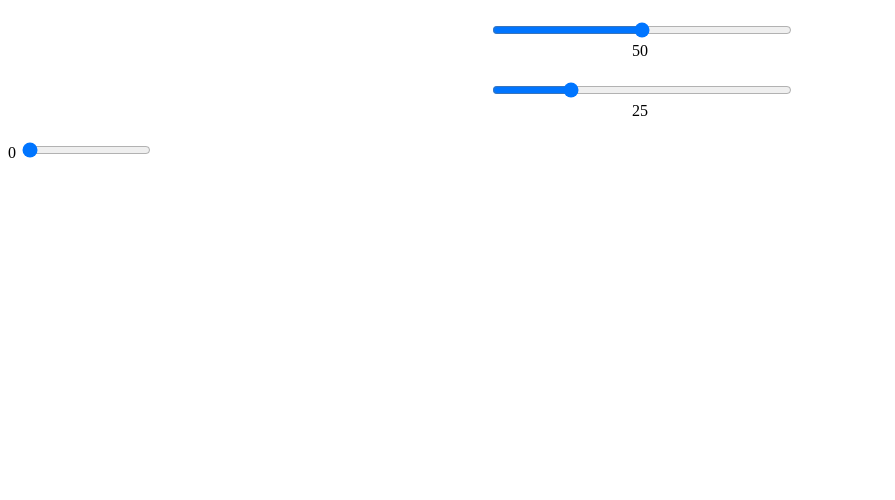
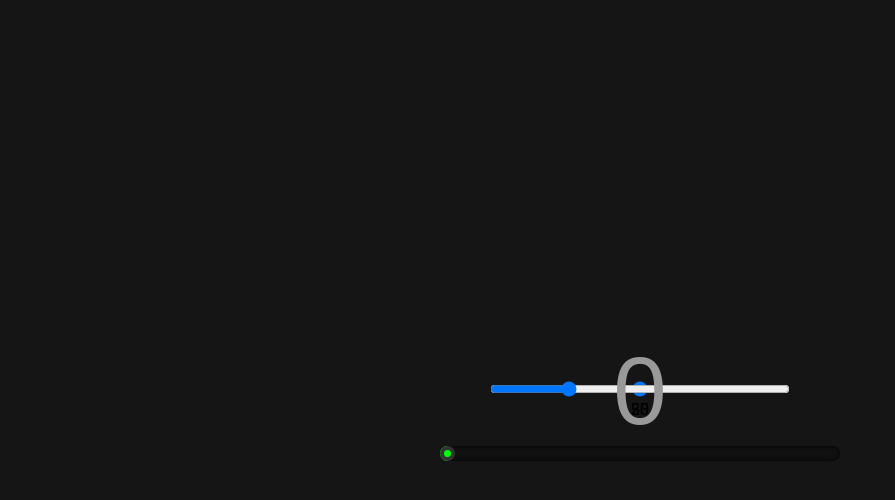
Before and after one commit to chayzer13/KT-4-JS-DOM, a plain HTML site: page index.html in a window 1280 px wide. Shown: the whole page, without its empty margins (0-895 px from the left). Drawn offline with Linux system fonts and the light colour scheme.

Commit message:
Update style.css

```diff
--- a/style.css
+++ b/style.css
@@ -11,3 +11,49 @@
     display: block;
     text-align: center;
   }
+
+@import url('https://fonts.googleapis.com/css2?family=Poppins:wght@300&display=swap');
+
+* {
+  margin: 0;
+  padding: 0;
+  font-family: "Poppins", sans-serif;
+}
+body {
+  display: flex;
+  justify-content: center;
+  align-items: center;
+  min-height: 100vh;
+  background: #151515;
+}
+div {
+  position: absolute;
+}
+#rangeValue {
+  position: relative;
+  display: block;
+  text-align: center;
+  font-size: 6em;
+  color: #999;
+  font-weight: 400;
+}
+.range {
+  width: 400px;
+  height: 15px;
+  -webkit-appearance: none;
+  background: #111;
+  outline: none;
+  border-radius: 15px;
+  overflow: hidden;
+  box-shadow: inset 0 0 5px rgba(0, 0, 0, 1);
+}
+.range::-webkit-slider-thumb {
+  -webkit-appearance: none;
+  width: 15px;
+  height: 15px;
+  border-radius: 50%;
+  background: #00fd0a;
+  cursor: pointer;
+  border: 4px solid #333;
+  box-shadow: -407px 0 0 400px #00fd0a;
+}
```
